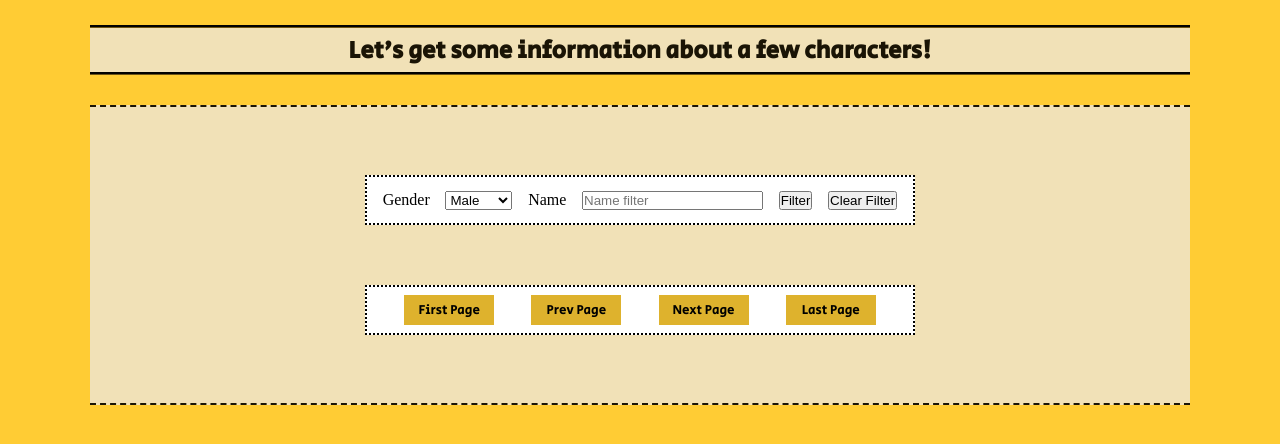
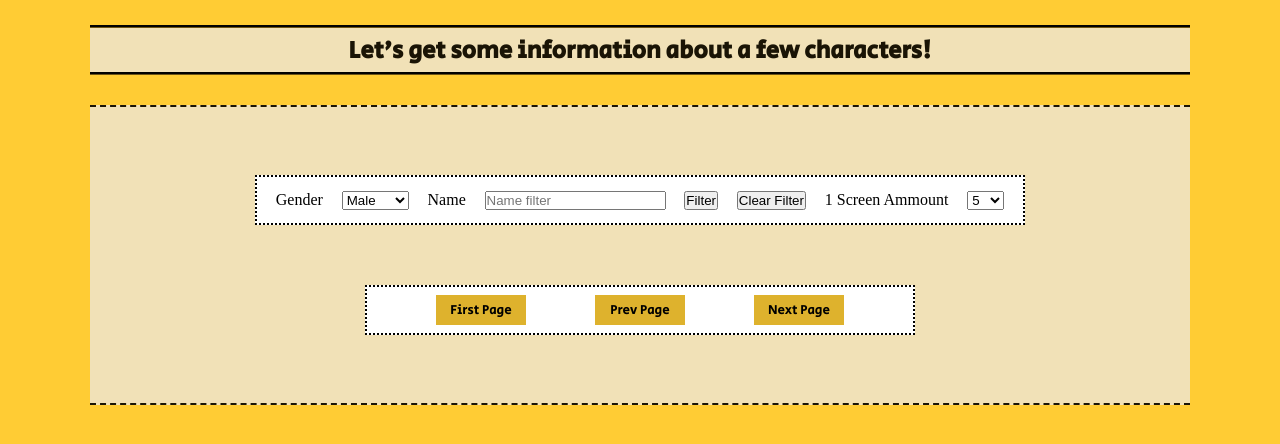
Before and after one commit to maciekekseke96/tango_task, a React app: page / in a window 1280 px wide. Built offline with nearby package versions, Linux system fonts and the light colour scheme; no server answers; a web font is replaced by a local one.

Commit message:
Page size logic prepared

```diff
--- a/src/Components/App/MainContent/Pagination/Pagination.js
+++ b/src/Components/App/MainContent/Pagination/Pagination.js
@@ -46,14 +46,6 @@ const Pagination = ({ statePageNumber, setPageNumber }) => {
       >
         Next Page
       </button>
-      <button
-        onClick={(event) => {
-          event.preventDefault();
-          handlePageNumber("first");
-        }}
-      >
-        Last Page
-      </button>
     </div>
   );
 };
--- a/src/Components/App/MainContent/filtersSection/FiltersSection.js
+++ b/src/Components/App/MainContent/filtersSection/FiltersSection.js
@@ -1,6 +1,7 @@
 import React from "react";
 import { connect } from "react-redux";
 import { filterActions } from "./../../../../redux-ducks/filterParameters/index";
+import { pageSizeActions } from "./../../../../redux-ducks/pageSizeParameter/index";
 import { dataToDisplayActions } from "./../../../../redux-ducks/dataToDisplay/index";
 import "./FiltersSection.scss";
 
@@ -8,11 +9,12 @@ const FiltersSection = ({
   stateGenderFilter,
   stateNameFilter,
   stateDataToDisplay,
+  statePageSize,
+  statePagination,
   setGenderFilter,
   setNameFilter,
   setDataToDisplay,
-  statePageSize,
-  statePagination,
+  setPageSize,
 }) => {
   const handleDataFilter = () => {
     let newDataToDisplay = [];
@@ -33,6 +35,7 @@ const FiltersSection = ({
   };
 
   const clearFilter = () => {
+    setPageSize(5);
     fetch(
       `https://www.anapioficeandfire.com/api/characters?page=${statePagination.pageNumber}&pageSize=${statePageSize.pageSize}`
     ).then((resp) =>
@@ -78,6 +81,20 @@ const FiltersSection = ({
       >
         Clear Filter
       </button>
+      <label>1 Screen Ammount</label>
+      <select
+        className="pageSize"
+        value={statePageSize}
+        onChange={(event) => {
+          setPageSize(event.target.value);
+        }}
+      >
+        <option>5</option>
+        <option>10</option>
+        <option>15</option>
+        <option>20</option>
+        <option>25</option>
+      </select>
     </div>
   );
 };
@@ -86,13 +103,14 @@ const mapStateToProps = (state) => ({
   stateGenderFilter: state.filters.genderFilter,
   stateNameFilter: state.filters.nameFilter,
   stateDataToDisplay: state.dataToDisplay,
-  statePageSize: state.pageSize,
+  statePageSize: state.pageSize.pageSize,
   statePagination: state.pagination,
 });
 
 const mapDispatchToProps = (dispatch) => ({
   setGenderFilter: (value) => dispatch(filterActions.setGender(value)),
   setNameFilter: (value) => dispatch(filterActions.setName(value)),
+  setPageSize: (value) => dispatch(pageSizeActions.setPageSize(value)),
   setDataToDisplay: (data) =>
     dispatch(dataToDisplayActions.setDataToDisplay(data)),
 });
--- a/src/Components/App/MainContent/filtersSection/FiltersSection.scss
+++ b/src/Components/App/MainContent/filtersSection/FiltersSection.scss
@@ -1,10 +1,13 @@
 .filtersSection {
-  width: 50%;
+  width: 70%;
   height: 50px;
   border: 2px dotted black;
   display: flex;
   justify-content: space-evenly;
   align-items: center;
   margin-bottom: 30px;
-  background-color: rgb(255, 255, 255)
+  background-color: rgb(255, 255, 255);
+  .pageSize {
+
+  }
 }
--- a/src/redux-ducks/pageSizeParameter/reducers.js
+++ b/src/redux-ducks/pageSizeParameter/reducers.js
@@ -1,7 +1,7 @@
 import types from "./types";
 
 const INITIAL_STATE = {
-  pageSize: 10,
+  pageSize: 5,
 };
 
 const pageSizeReducer = (state = INITIAL_STATE, action) => {
```
